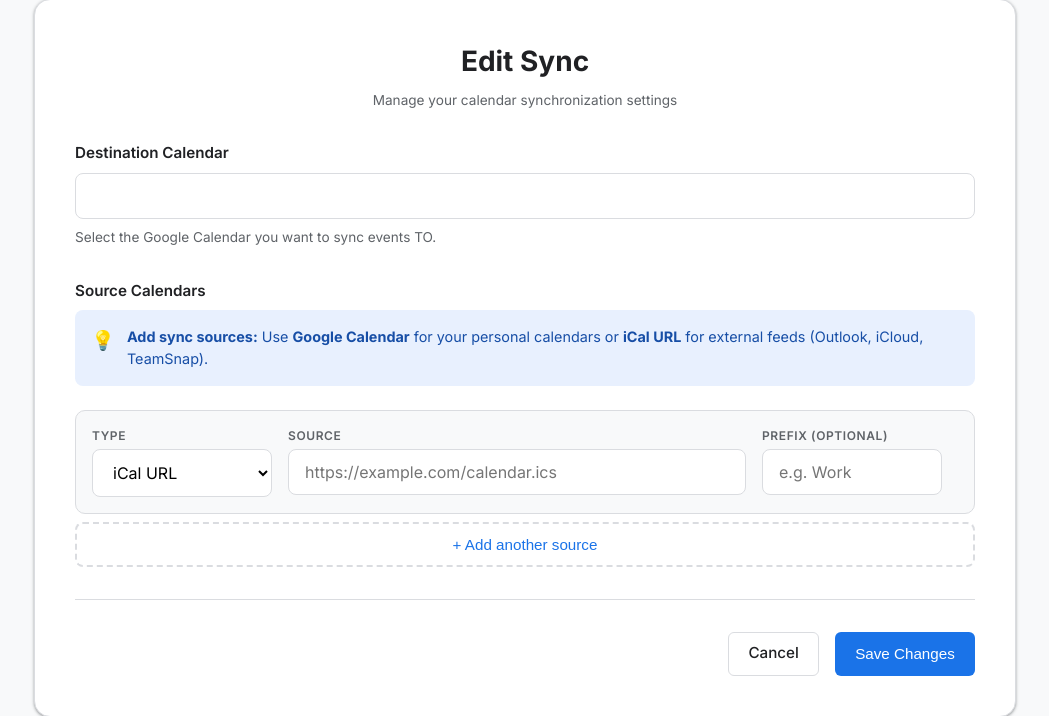
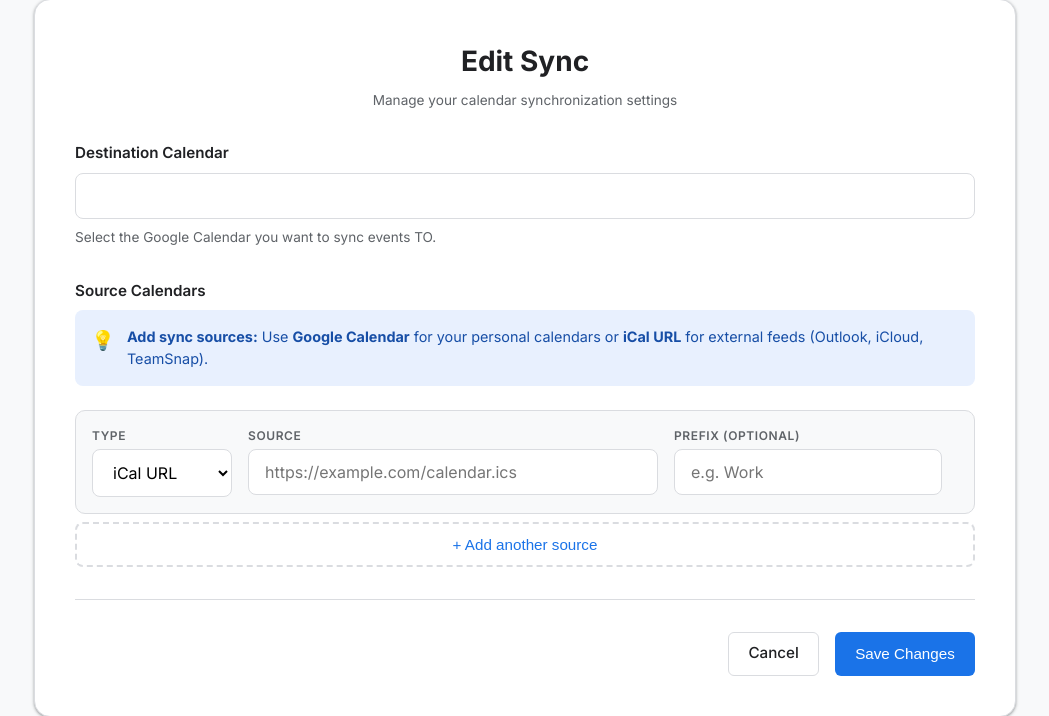
Before and after one commit to billnapier/calendarsync, a Flask app: template app/templates/edit_sync.html in a window 1280 px wide; the page is wider, and only the part inside the window is pictured. Shown: the part 130-846 px from the top of that part, without its empty margins (139-1188 px from the left). Run offline with Flask 3, Linux system fonts and the light colour scheme; the template is opened without the code that fills it, so the values that code supplies are empty; parts of the project's set-up code (start-up, migrations or seed data) failed here and were passed over.

Commit message:
fix(ui): Adjust grid layout to prevent field cutoff

```diff
--- a/app/static/style.css
+++ b/app/static/style.css
@@ -325,7 +325,7 @@ select:focus {
     border-radius: 10px;
     padding: 1rem;
     display: grid;
-    grid-template-columns: 180px 1fr 180px auto;
+    grid-template-columns: minmax(140px, auto) 1fr minmax(140px, auto) auto;
     gap: 1rem;
     align-items: start;
     transition: border-color 0.2s;
```
